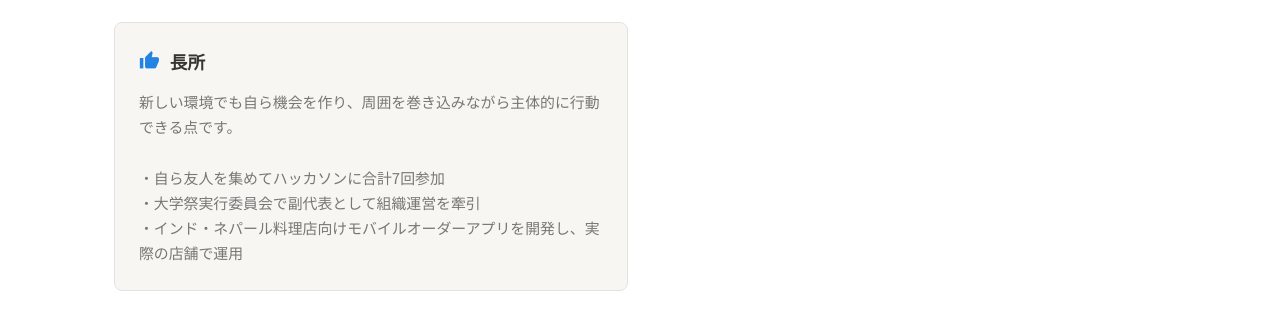
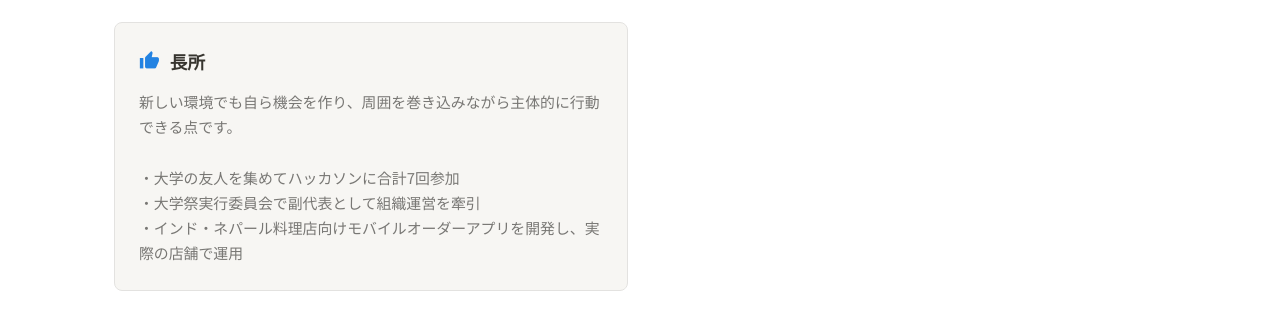
Before and after one commit to s2422092/portfolio, a React (Vite) app: page / in a window 1280 px wide. Shown: the part 1275-1588 px from the top of the page. Built offline with nearby package versions, Linux system fonts and the light colour scheme.

Commit message:
内容の変更

```diff
--- a/src/data/profile.js
+++ b/src/data/profile.js
@@ -8,7 +8,7 @@ export const profile = {
 
   strengths: `新しい環境でも自ら機会を作り、周囲を巻き込みながら主体的に行動できる点です。
 
-・自ら友人を集めてハッカソンに合計7回参加
+・大学の友人を集めてハッカソンに合計7回参加
 ・大学祭実行委員会で副代表として組織運営を牽引
 ・インド・ネパール料理店向けモバイルオーダーアプリを開発し、実際の店舗で運用`,
 
```
